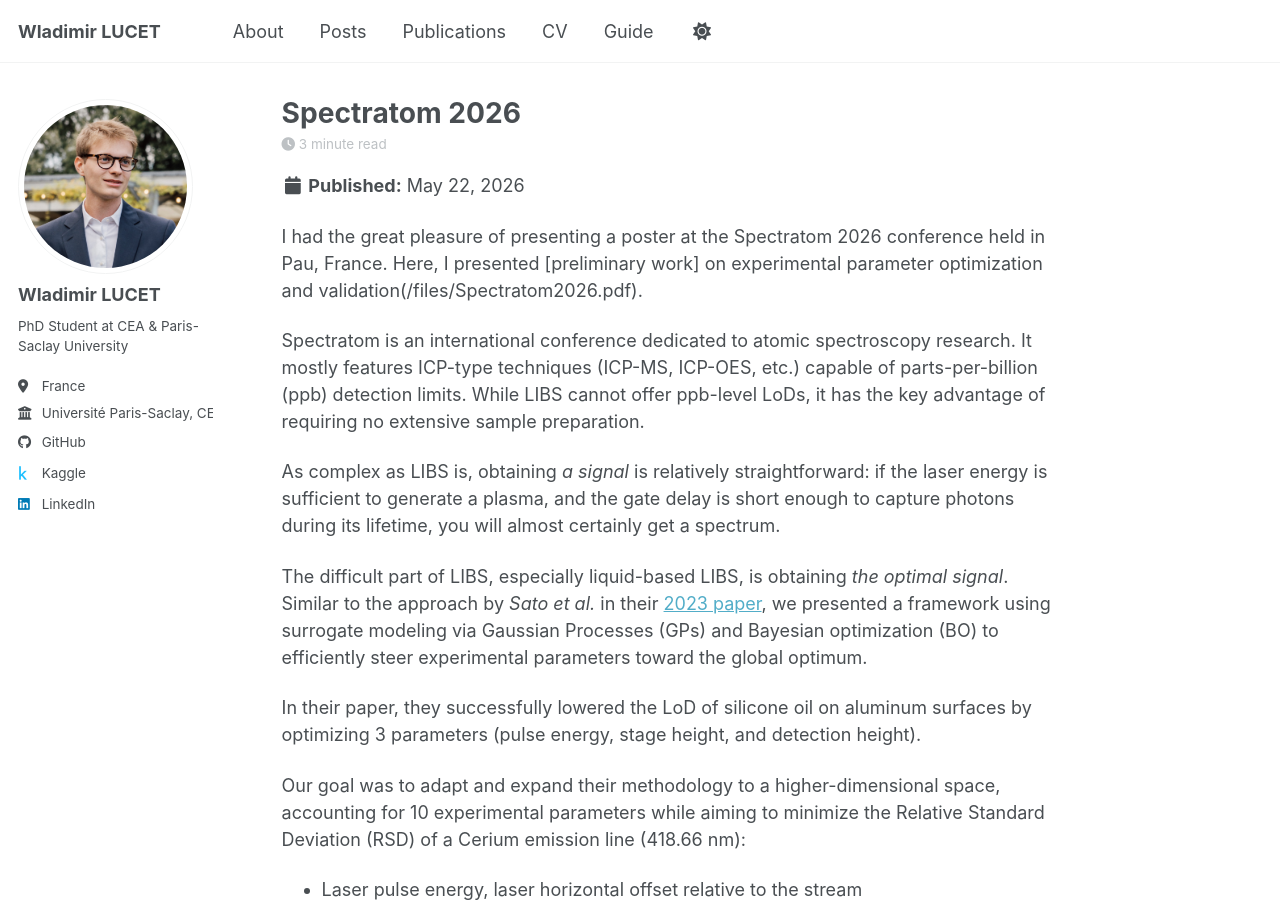
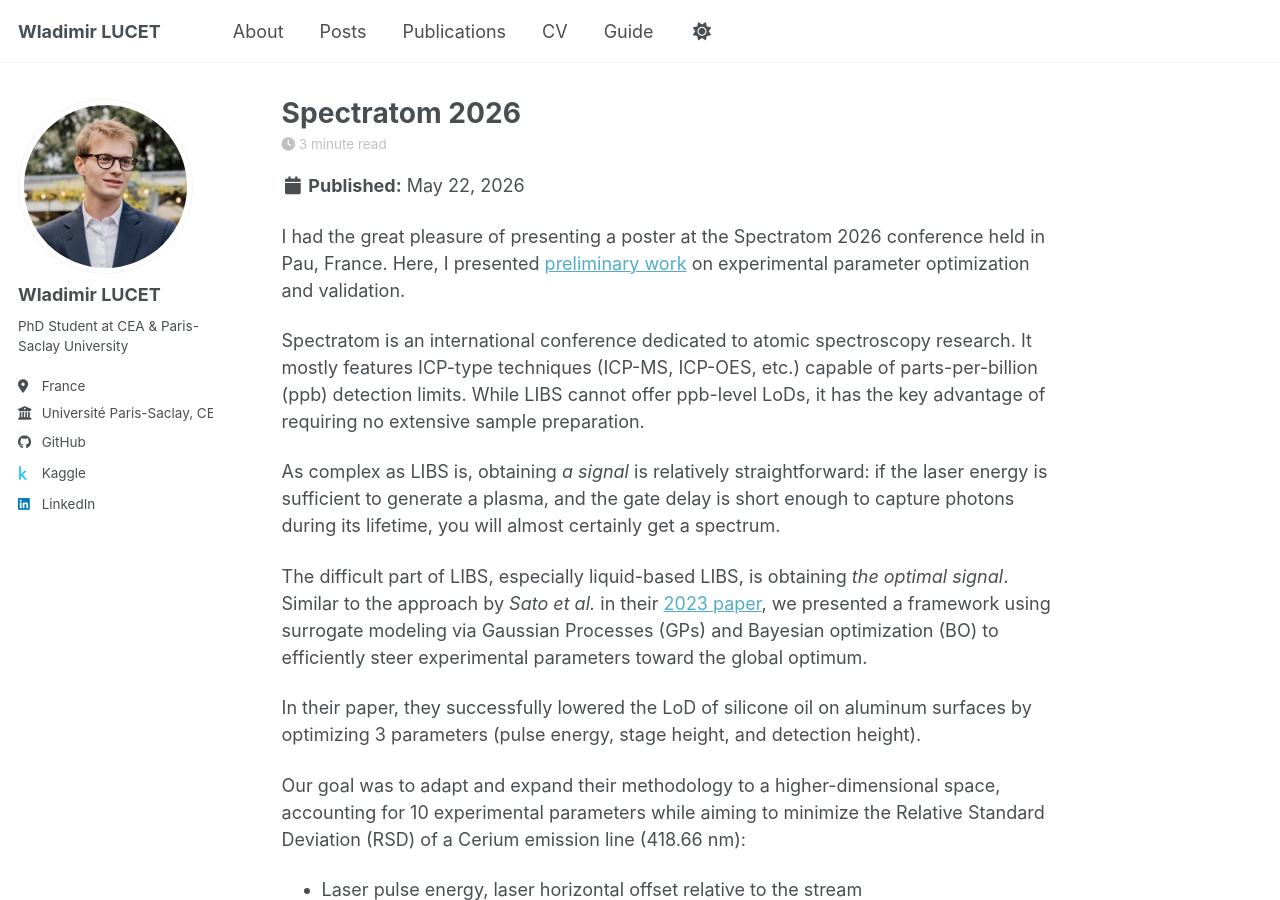
Before and after one commit to WladimirLct/wladimirlct.github.io, a Jekyll site: the page built from _posts/2026-05-22-spectratom.md, in a window 1280 px wide and 900 px high. Built offline with Jekyll 4.4.1, drawn with Linux system fonts in a browser that asks for light colours; a script bundle is joined from its source files by our own code; library files that are not in the unit come from our copies.

Commit message:
Spectratom

```diff
--- a/_posts/2026-05-22-spectratom.md
+++ b/_posts/2026-05-22-spectratom.md
@@ -9,7 +9,7 @@ tags:
 ---
 
 I had the great pleasure of presenting a poster at the Spectratom 2026 conference held in Pau, France.
-Here, I presented [preliminary work] on experimental parameter optimization and validation({{ '/files/Spectratom2026.pdf' | relative_url }}).
+Here, I presented [preliminary work]({{ '/files/Spectratom2026.pdf' | relative_url }}) on experimental parameter optimization and validation.
 
 Spectratom is an international conference dedicated to atomic spectroscopy research.
 It mostly features ICP-type techniques (ICP-MS, ICP-OES, etc.) capable of parts-per-billion (ppb) detection limits.
```
